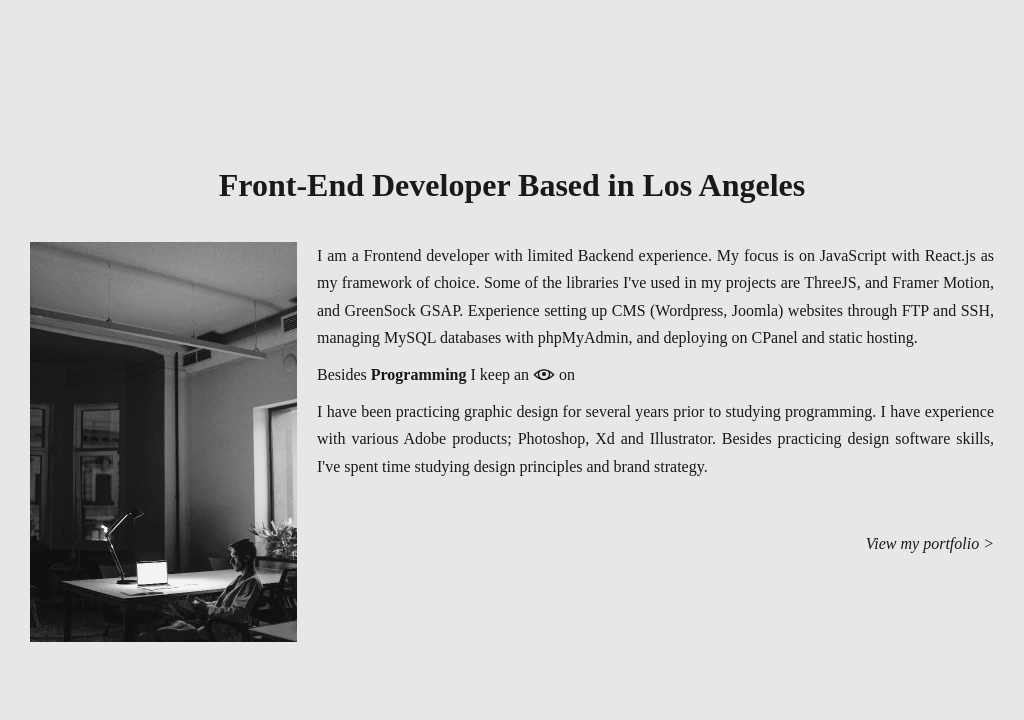
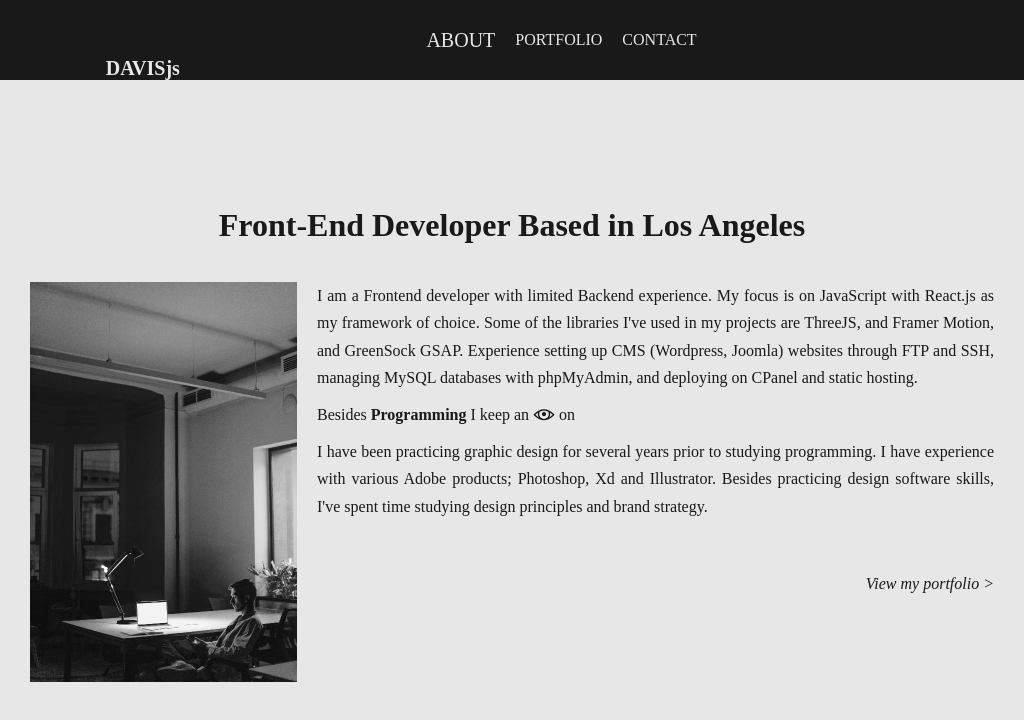
Before and after one commit to alur2191/Old-Portfolio, a React (Create React App) app: page / in a window 1024 px wide. Shown: the top 720 px of the page. Built offline with nearby package versions, Linux system fonts and the light colour scheme.

Commit message:
Mobile version update

```diff
--- a/src/main.css
+++ b/src/main.css
@@ -227,10 +227,6 @@ ul > li:last-child {
     background: var(--primary-color-bright);
   }
 
-  #sidebar {
-    display: none;
-  }
-
   #about {
     padding: 0 30px;
   }
@@ -238,6 +234,50 @@ ul > li:last-child {
   #main {
     display: flex;
     height: 100vh;
+    flex-direction: column;
+  }
+  #navbar {
+    color: var(--primary-color-bright);
+  }
+
+  #navbar > ul > li > a {
+    color: var(--primary-color-bright);
+    text-decoration: none;
+  }
+
+  #navbar > ul > li > a:visited {
+    color: var(--primary-color-bright);
+    text-decoration: none;
+  }
+  #navbar > ul {
+    display: flex;
+    flex-direction: row;
+    height: 80px;
+  }
+
+  #navbar > ul > li {
+    display: flex;
+    flex-direction: column;
+    justify-content: center;
+  }
+
+  #sidebar {
+    display: flex;
+    justify-content: space-around;
+    flex-direction: row;
+    align-items: flex-end;
+    color: var(--primary-color-bright);
+    background: var(--primary-color-dark);
+  }
+
+  .nav-arrow {
+    display: none;
+  }
+
+  ul > li {
+    margin: 0 10px;
+    list-style: none;
+    text-transform: uppercase;
   }
 }
 
```
